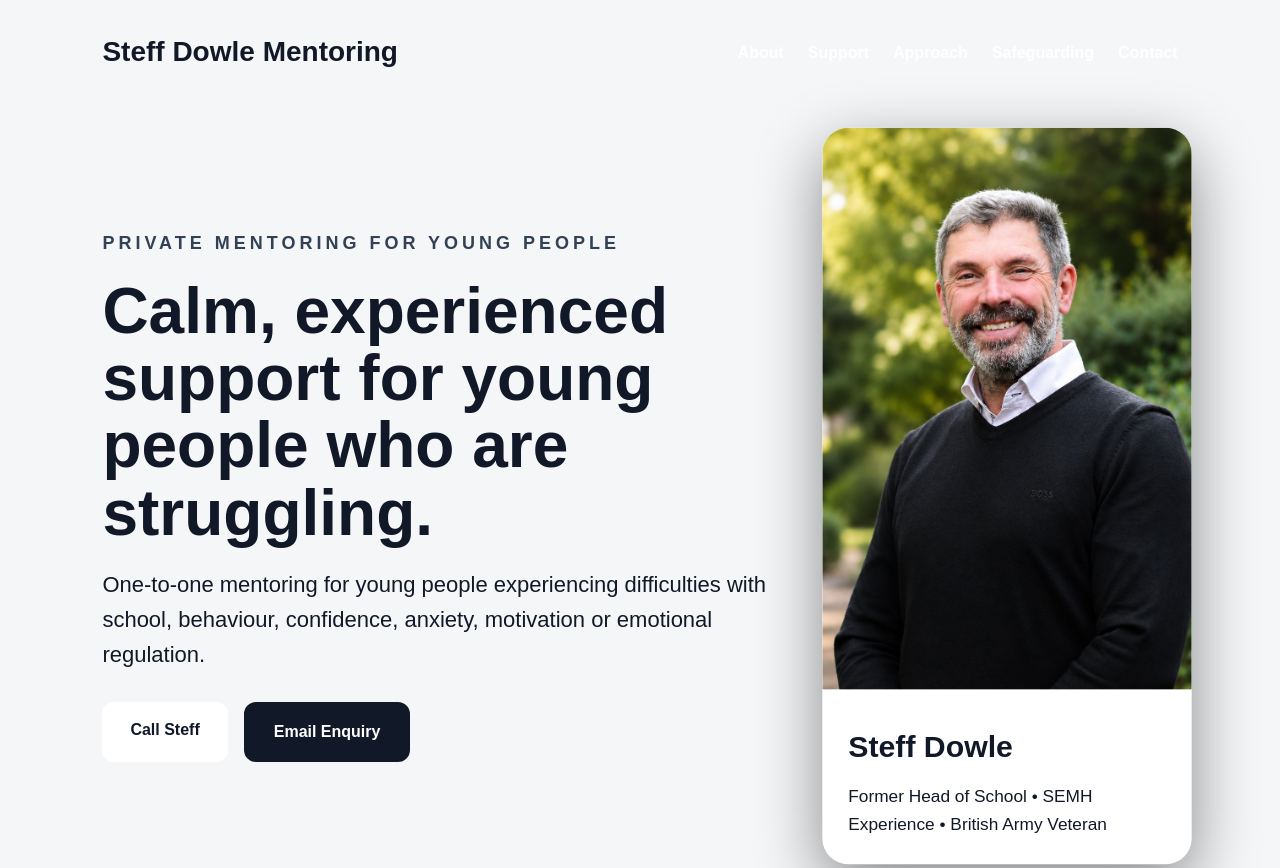
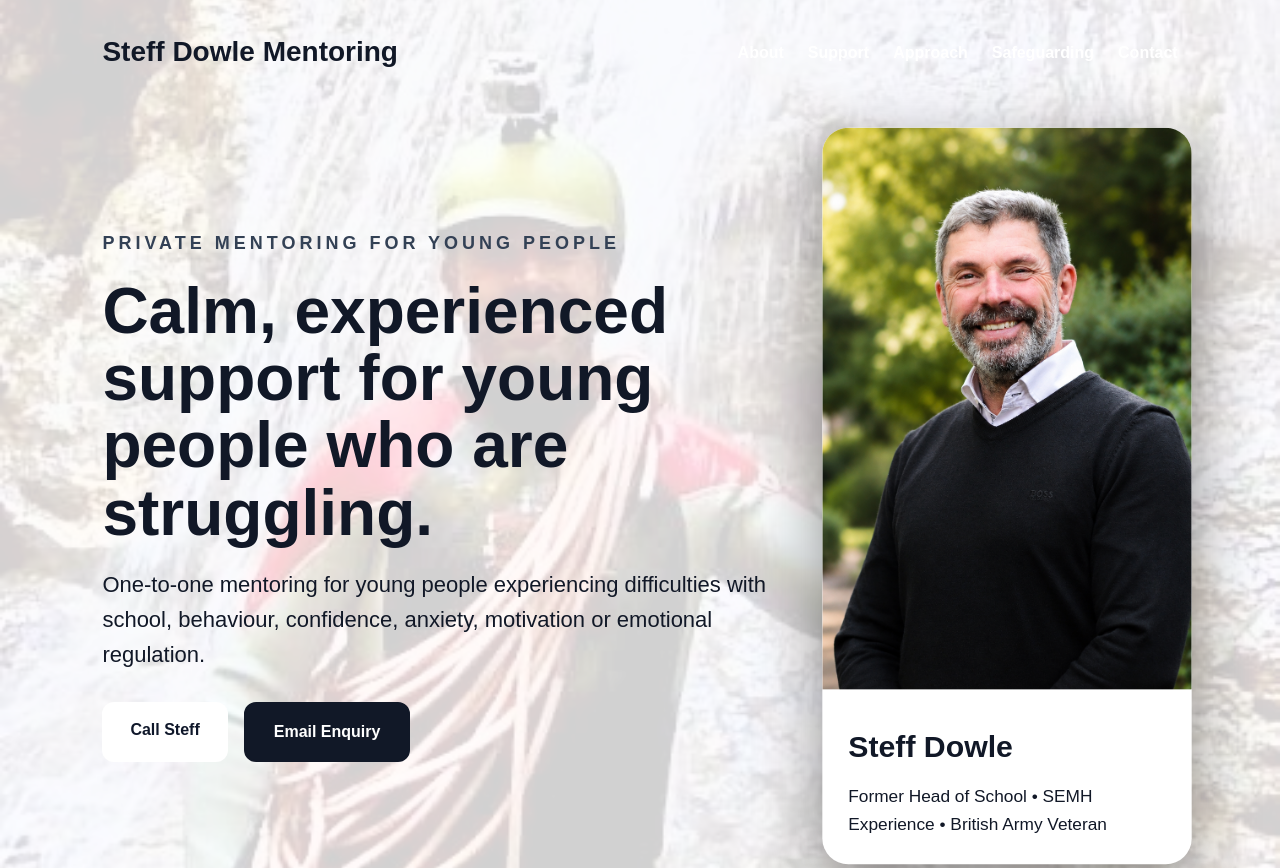
Before and after one commit to steffdowle-mentor/steff-dowle-mentoring, a React (Vite) app: page / in a window 1280 px wide. Shown: the top 868 px of the page. Built offline with nearby package versions, Linux system fonts and the light colour scheme.

Commit message:
Update styles.css

```diff
--- a/styles.css
+++ b/styles.css
@@ -23,10 +23,11 @@ a{
 
 .heroImage{
   background:
-  linear-gradient(rgba(15,23,42,0.45), rgba(15,23,42,0.55))
-url('./waterfall.jpg');
-background-size:cover;
-background-position:center;
+    linear-gradient(rgba(255,255,255,0.82), rgba(255,255,255,0.82)),
+    url('/waterfall.jpg');
+
+  background-size:cover;
+  background-position:center;
 }
 
 .nav{
```
